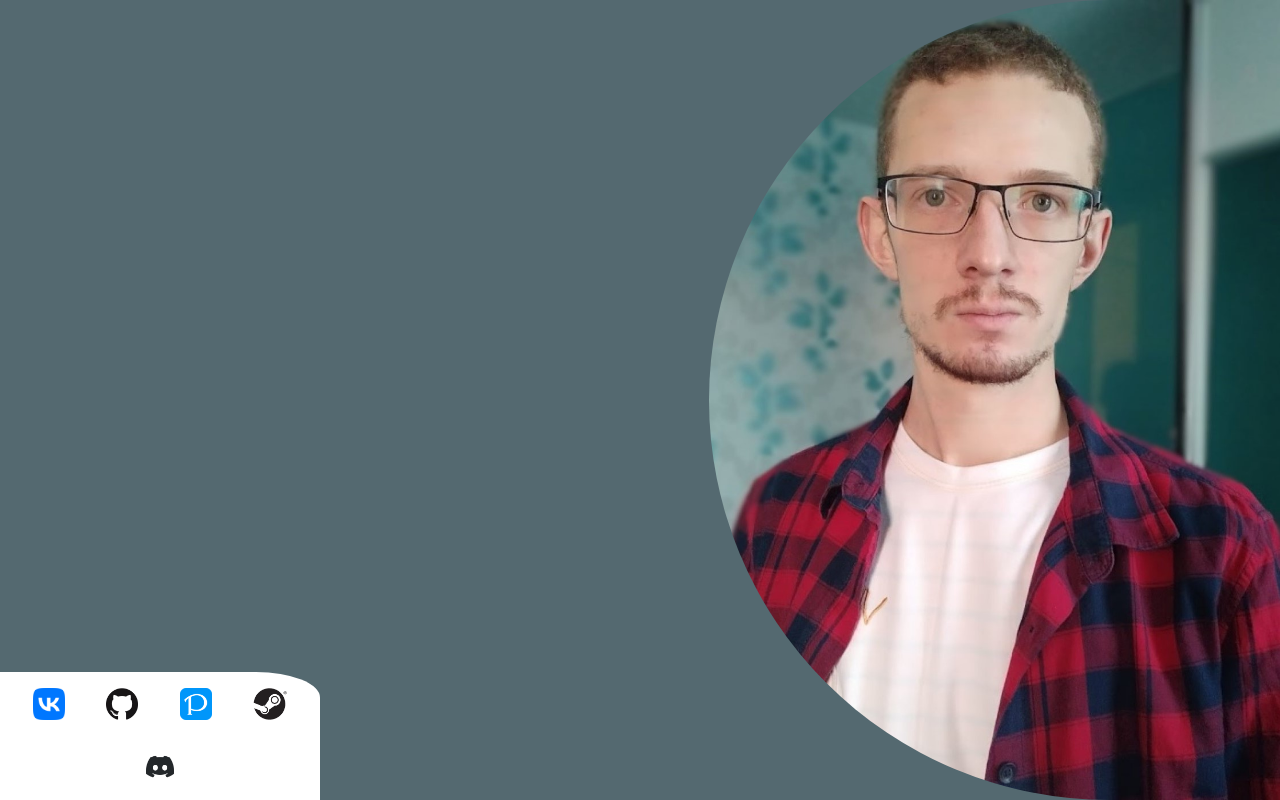
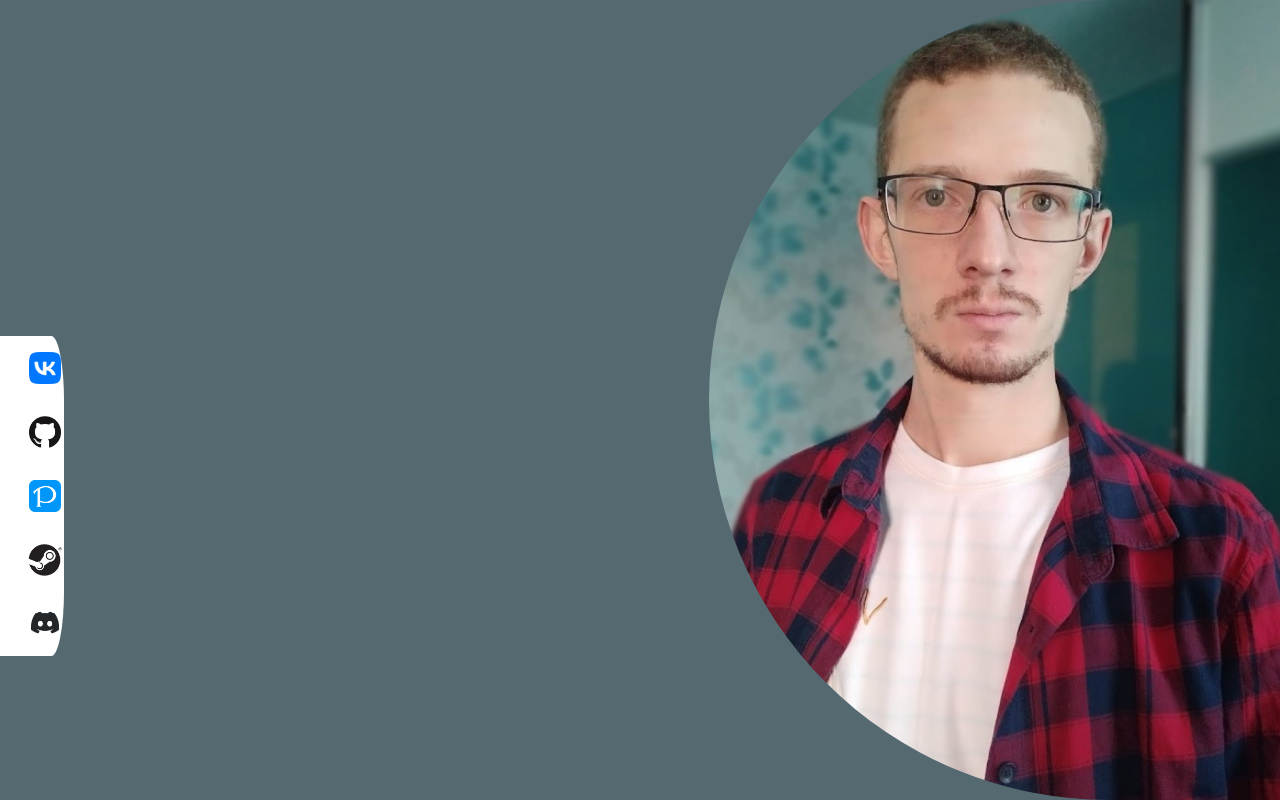
Before and after one commit to CruzedV/CruzedV.github.io, a website: page index.html in a window 1280 px wide. Drawn offline with nearby package versions, Linux system fonts and the light colour scheme.

Commit message:
Nav v2 init

```diff
--- a/css/style.scss
+++ b/css/style.scss
@@ -48,15 +48,17 @@ circle-frame {
 };
 
 //NAVBAR
-$nav-size: 25vw;
+$nav-size: 8vh;
 nav {
+  float: left;
+  margin-top: calc(50vh - $nav-size);
   width: $nav-size;
   background-color: $secondary;
   border-top-right-radius: 20%;
+  border-bottom-right-radius: 20%;
   div {
     ul {
       li {
-        display: block;
         a {
           img {
             margin-top: 0.5em;
--- a/index.html
+++ b/index.html
@@ -12,9 +12,9 @@
       <circle-frame>
         <img src="static/MyPicture.jpg">
       </circle-frame>
-      <nav class="nav fixed-bottom">
+      <nav class="nav">
         <div class="container-fluid">
-          <ul class="nav nav-fill">
+          <ul class="nav nav-fill flex-column">
             <!-- VKontakte -->
             <li class="nav-item">
               <a class="nav-link" href="https://vk.com/cruzedv">
```
Also changed, not shown: css/index.css, 1 other file.
